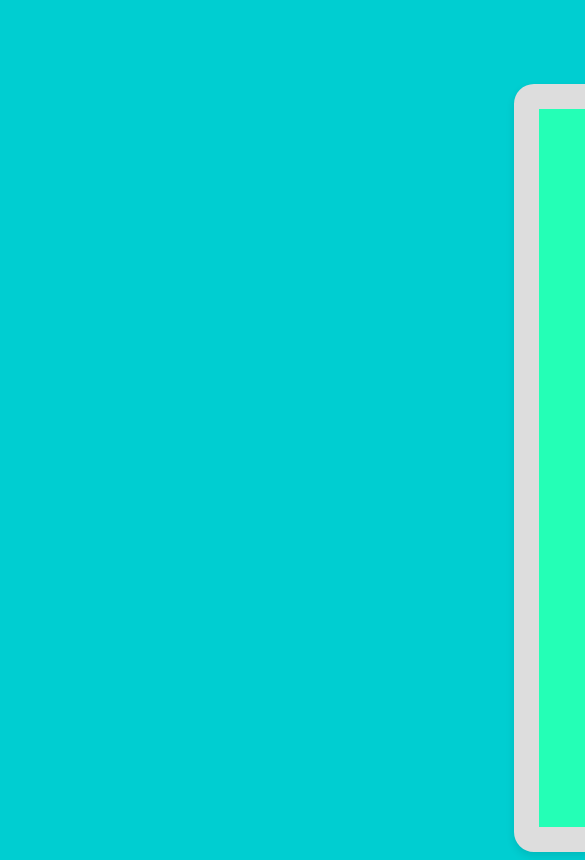
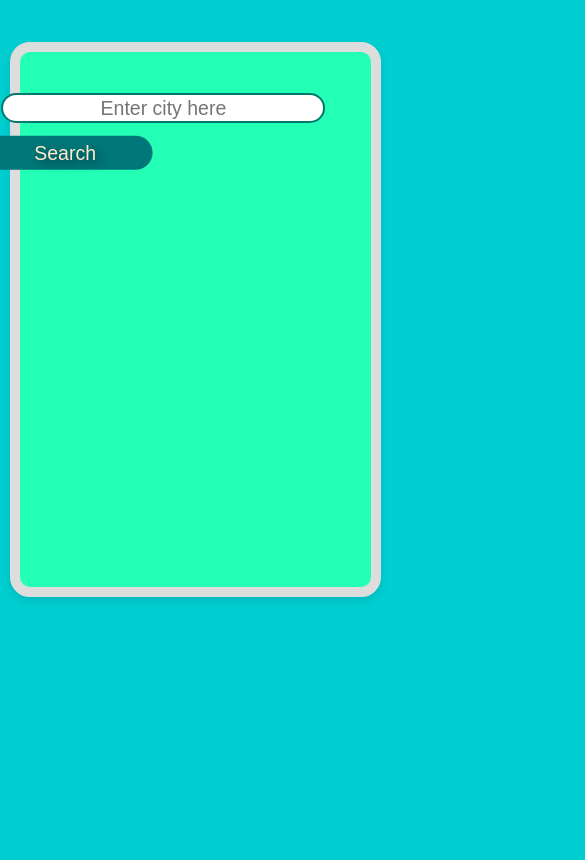
Before and after one commit to Shreynik00/Prodigy_WD_5_WheatherApp, a plain HTML site: page index.html in a window 390 px wide. Shown: the top 860 px of the page, 585 px wide, since content can reach past the window. Drawn offline with Linux system fonts and the light colour scheme.

Commit message:
Update mystyle.css

```diff
--- a/mystyle.css
+++ b/mystyle.css
@@ -129,3 +129,84 @@ body {
     margin-left: 43vh;
     margin-top: -21%;
 }
+@media (max-width: 1024px) {
+    #container {
+        width: 80vw;
+        height: auto;
+        margin: 5vh auto;
+        border-width: 15px;
+    }
+    .data {
+        width: 80vw;
+        height: auto;
+    }
+    #input {
+        width: 80%;
+        font-size: 4vw;
+    }
+    #button {
+        width: 40%;
+        font-size: 4vw;
+    }
+    .Image {
+        width: 80vw;
+        height: auto;
+        margin: 2vh auto;
+    }
+    .city, .temp, .wheather, .humidity, .speed {
+        font-size: 6vw;
+        text-align: center;
+        margin: 2vh auto;
+    }
+    .Icon {
+        width: 80vw;
+        height: auto;
+        margin: 2vh auto;
+    }
+    .rigth {
+        width: 80vw;
+        height: auto;
+        margin: 2vh auto;
+    }
+}
+
+@media (max-width: 768px) {
+    #container {
+        width: 90vw;
+        height: auto;
+        margin: 5vh auto;
+        border-width: 10px;
+    }
+    .data {
+        width: 90vw;
+        height: auto;
+    }
+    #input {
+        width: 90%;
+        font-size: 5vw;
+    }
+    #button {
+        width: 50%;
+        font-size: 5vw;
+    }
+    .Image {
+        width: 90vw;
+        height: auto;
+        margin: 2vh auto;
+    }
+    .city, .temp, .wheather, .humidity, .speed {
+        font-size: 7vw;
+        text-align: center;
+        margin: 2vh auto;
+    }
+    .Icon {
+        width: 90vw;
+        height: auto;
+        margin: 2vh auto;
+    }
+    .rigth {
+        width: 90vw;
+        height: auto;
+        margin: 2vh auto;
+    }
+}
```
